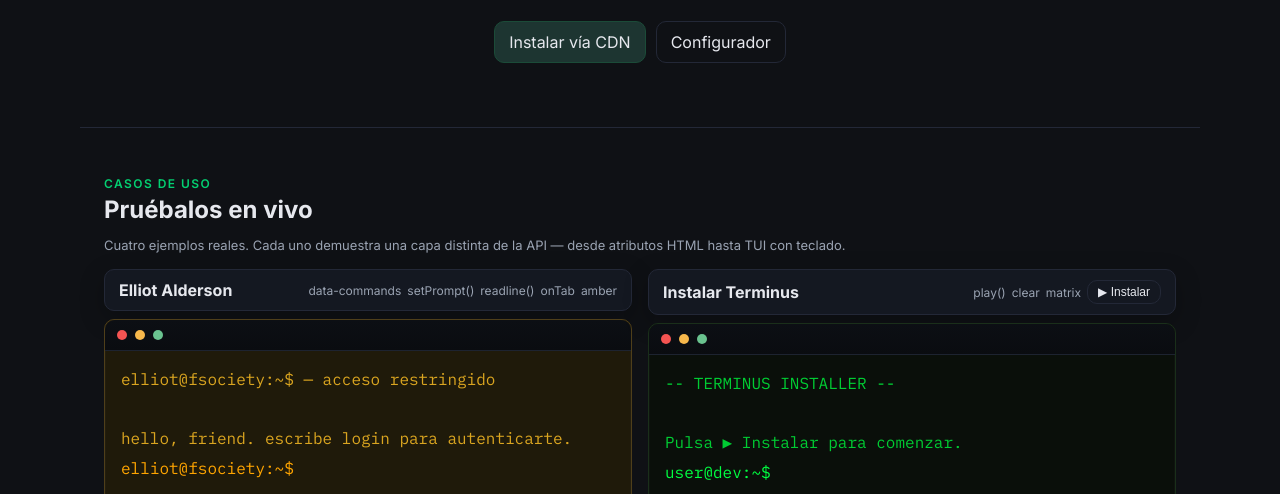
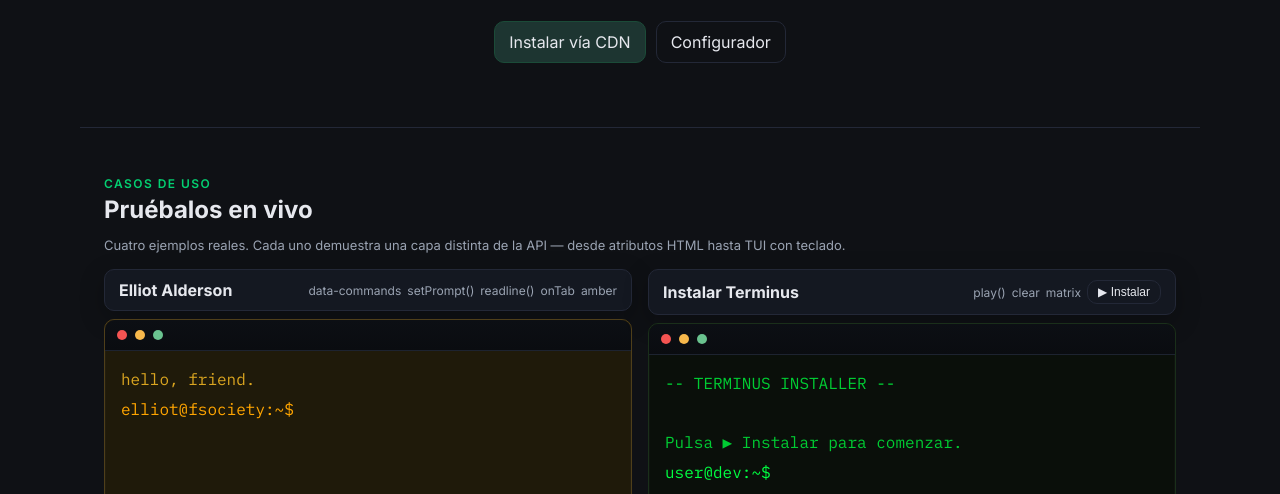
Before and after one commit to memoriainfinita/terminus, a website: page docs/index.html in a window 1280 px wide. Shown: the part 306-800 px from the top of the page. Drawn offline with Linux system fonts and the light colour scheme.

Commit message:
polish: simplify Elliot responses; add onTab note to README

```diff
--- a/docs/index.html
+++ b/docs/index.html
@@ -70,19 +70,19 @@
               </div>
             </div>
             <div class="gnu-terminal" id="ex-portfolio" data-theme="amber" data-prompt="elliot@fsociety:~$"
-                 data-welcome="elliot@fsociety:~$ — acceso restringido&#10;&#10;hello, friend. escribe login para autenticarte."
+                 data-welcome="hello, friend."
                  data-commands='{
-                   "help":             "login · whoami · ls · cat README.md · skills · nmap localhost · clear",
-                   "whoami":           "elliot alderson. senior engineer, E Corp. veo lo que haces online.",
-                   "ls":               "fsociety/  e-corp/  kontrol/  .secrets/  README.md  — usa cd <carpeta>/ para explorar",
-                   "cat README.md":    "full-stack dev. ciberseguridad. encuentro lo que la gente esconde. actualmente: 5/9.",
-                   "skills":           "python · c · ruby · bash · network forensics · social engineering",
-                   "nmap localhost":   "22/tcp open ssh  80/tcp open http  443/tcp open https  — no eres tan seguro como crees.",
-                   "cd fsociety/":     "install.sh  members.txt  plan_5-9.md  darkweb/  exploit/",
-                   "cd e-corp/":       "finance/  servers/  employees.csv  backup_keys.asc  [RESTRICTED]",
-                   "cd kontrol/":      "[ACCESO DENEGADO] directorio encriptado. clave: ?",
-                   "cd .secrets/":     "nmap_results/  passwords.gpg  .diary  [no deberias estar aqui]",
-                   "cd ..":            "fsociety/  e-corp/  kontrol/  .secrets/  README.md"
+                   "help":            "login · whoami · ls · skills · nmap localhost · clear",
+                   "whoami":          "elliot alderson. e corp. 28.",
+                   "ls":              "fsociety/  e-corp/  kontrol/  .secrets/  README.md",
+                   "cat README.md":   "full-stack. infosec. actualmente: 5/9.",
+                   "skills":          "python  c  ruby  bash  asm  social engineering",
+                   "nmap localhost":  "22/tcp open ssh\n80/tcp open http\n443/tcp open https",
+                   "cd fsociety/":    "install.sh  members.txt  plan_5-9.md  darkweb/  exploit/",
+                   "cd e-corp/":      "finance/  servers/  employees.csv  backup_keys.asc",
+                   "cd kontrol/":     "Permission denied.",
+                   "cd .secrets/":    "nmap_results/  passwords.gpg  .diary",
+                   "cd ..":           "fsociety/  e-corp/  kontrol/  .secrets/  README.md"
                  }'
                  style="height:380px;"></div>
           </div>
```
Also changed, not shown: README.md.
